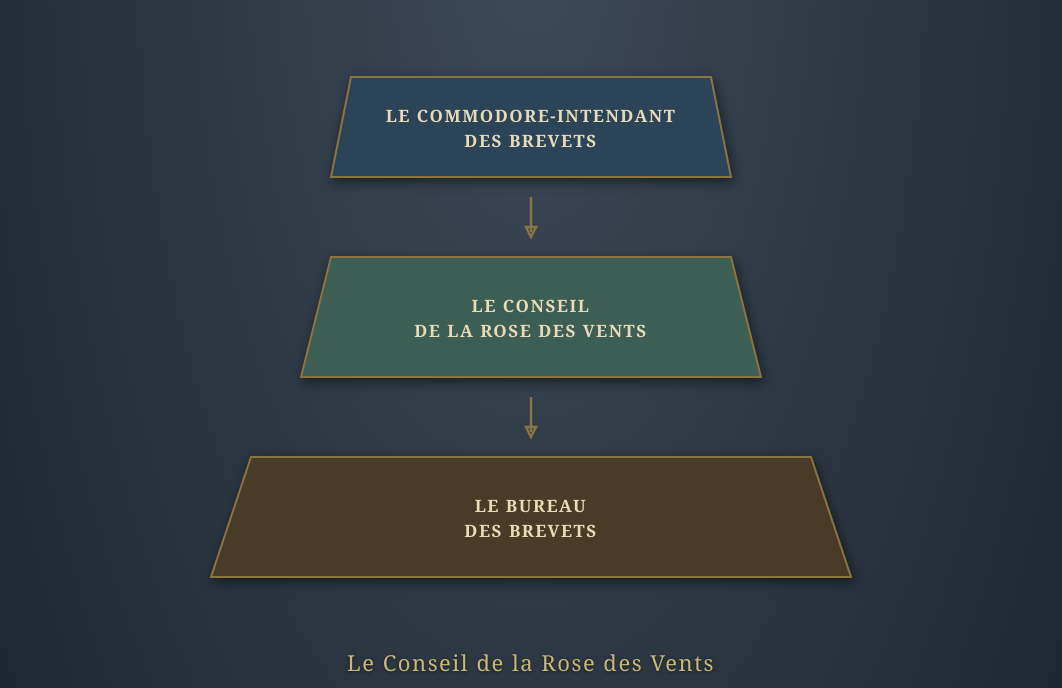
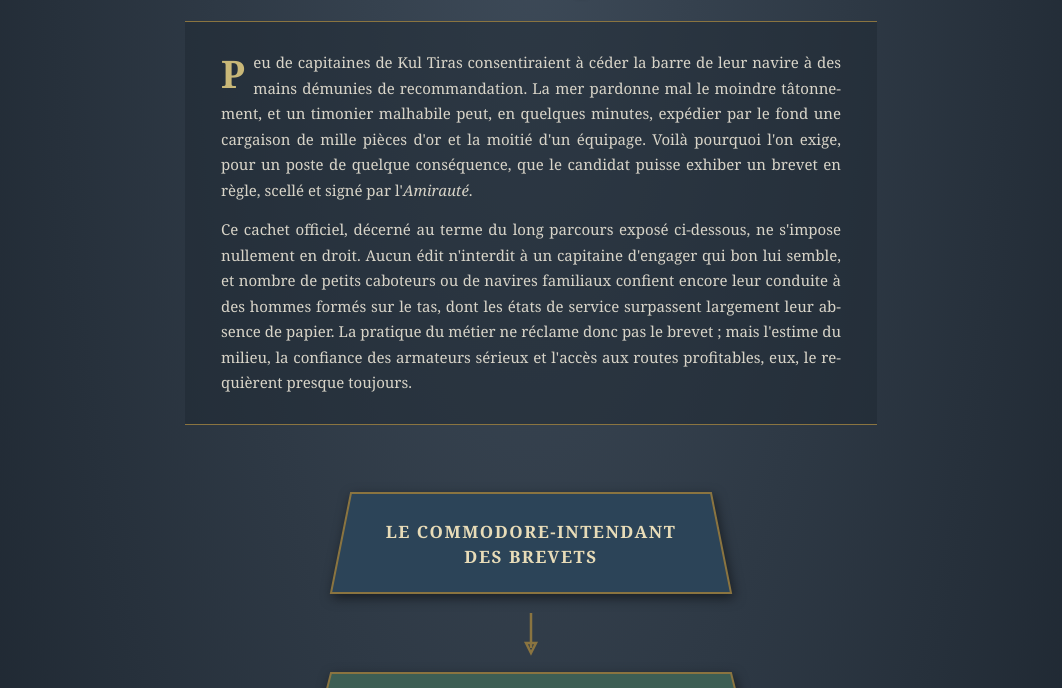
Before and after one commit to Varacosh/Office-des-Pilotages, a plain HTML site: page index.html in a window 1280 px wide. Shown: the part 104-792 px from the top of the page, without its empty margins (109-1171 px from the left). Drawn offline with Linux system fonts and the light colour scheme.

Commit message:
Add files via upload

```diff
--- a/index.html
+++ b/index.html
@@ -28,6 +28,38 @@
     color: #c9b878;
     letter-spacing: 2px;
     text-shadow: 0 2px 4px rgba(0,0,0,0.6);
+  }
+
+  .intro {
+    max-width: 620px;
+    margin: -16px auto 28px auto;
+    padding: 28px 36px;
+    background: rgba(31, 40, 50, 0.5);
+    border-top: 1px solid #8a7440;
+    border-bottom: 1px solid #8a7440;
+    color: #d8d4c8;
+    font-size: 15px;
+    line-height: 1.7;
+    text-align: justify;
+    hyphens: auto;
+    -webkit-hyphens: auto;
+  }
+
+  .intro p {
+    margin: 0 0 14px 0;
+  }
+
+  .intro p:last-child {
+    margin-bottom: 0;
+  }
+
+  .intro p:first-child::first-letter {
+    font-size: 38px;
+    float: left;
+    line-height: 1;
+    padding: 4px 8px 0 0;
+    color: #c9b878;
+    font-weight: bold;
   }
 
   h2.sous-titre {
@@ -387,6 +419,11 @@
 <div class="container">
 
   <h1>L'Office des Pilotages - Boralus</h1>
+
+  <div class="intro">
+    <p>Peu de capitaines de Kul Tiras consentiraient à céder la barre de leur navire à des mains démunies de recommandation. La mer pardonne mal le moindre tâtonnement, et un timonier malhabile peut, en quelques minutes, expédier par le fond une cargaison de mille pièces d'or et la moitié d'un équipage. Voilà pourquoi l'on exige, pour un poste de quelque conséquence, que le candidat puisse exhiber un brevet en règle, scellé et signé par l'<em>Amirauté</em>.</p>
+    <p>Ce cachet officiel, décerné au terme du long parcours exposé ci-dessous, ne s'impose nullement en droit. Aucun édit n'interdit à un capitaine d'engager qui bon lui semble, et nombre de petits caboteurs ou de navires familiaux confient encore leur conduite à des hommes formés sur le tas, dont les états de service surpassent largement leur absence de papier. La pratique du métier ne réclame donc pas le brevet ; mais l'estime du milieu, la confiance des armateurs sérieux et l'accès aux routes profitables, eux, le requièrent presque toujours.</p>
+  </div>
 
   <!-- PYRAMIDE -->
   <svg viewBox="0 0 760 560" xmlns="http://www.w3.org/2000/svg">
```
